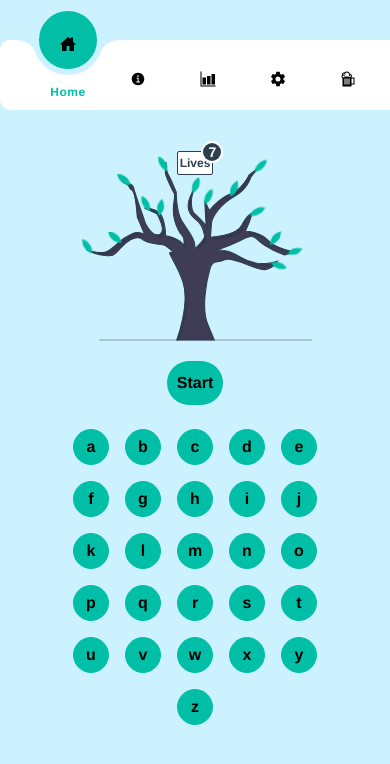
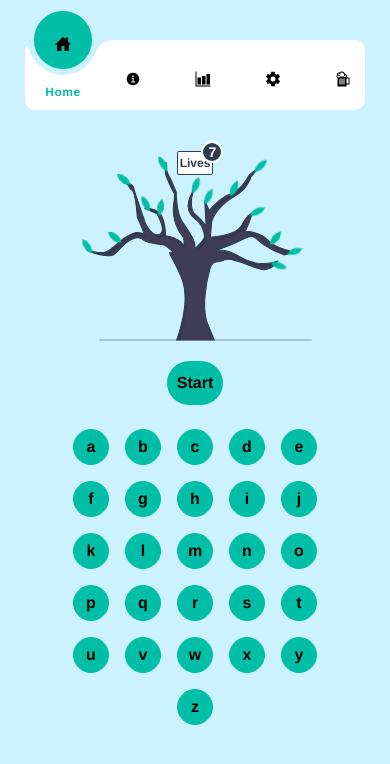
Before and after one commit to MasindeOdera/the-hanging-tree, a Vue app: page / in a window 390 px wide. Shown: the top 764 px of the page. Built offline with nearby package versions, Linux system fonts and the light colour scheme.

Commit message:
Adjusted navigation width for mobile devices

```diff
--- a/src/App.vue
+++ b/src/App.vue
@@ -213,4 +213,10 @@ body {
     }
   }
 }
+
+@media only screen and (max-width: 414px) {
+  .navigation {
+    width: 340px;
+  }
+}
 </style>
```
